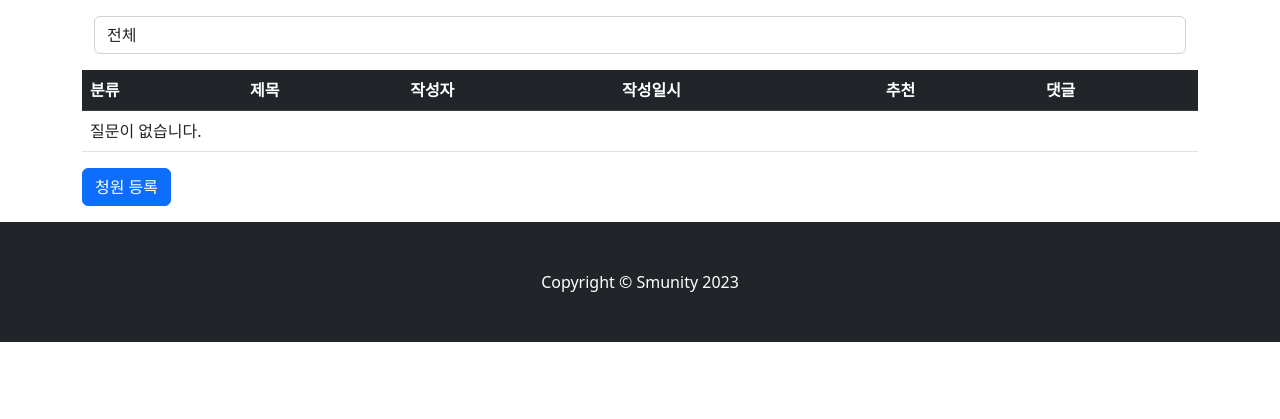
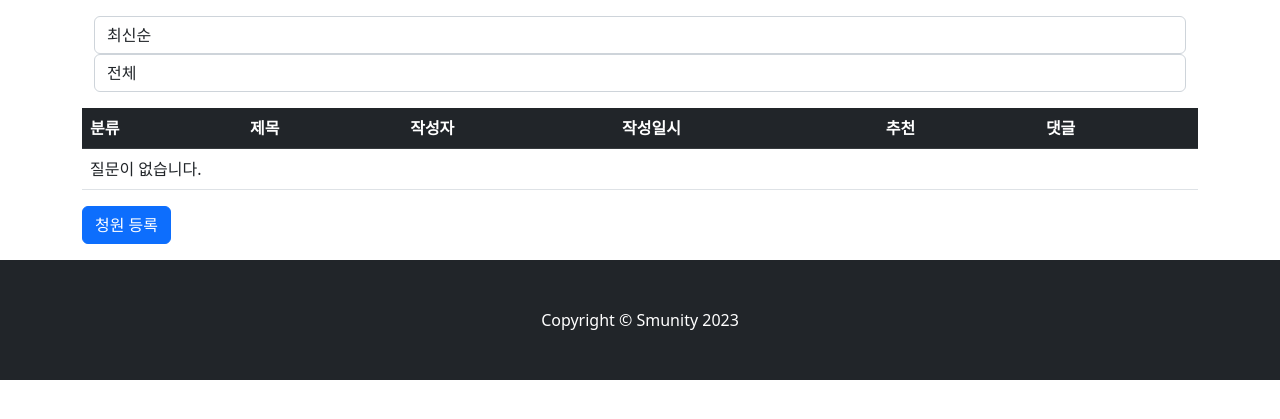
Before and after one commit to smu-nity/SMU-Petition, a Django app: page /core/ in a window 1280 px wide. Shown: the part 70-489 px from the top of the page. Run offline with Django 4.2, Linux system fonts and the light colour scheme; data that the repository does not hold is empty; some libraries are stand-ins or nearby versions.

Commit message:
feat: 정렬 - 최신순, 만료임박순 (#34)

```diff
--- a/core/views.py
+++ b/core/views.py
@@ -13,10 +13,13 @@ def home(request):
 
 
 def index(request):
-    question_list = Question.objects.order_by('-create_date')
+    sort_dic = {'0': '-create_date', '1': 'create_date'}
+    question_list = Question.objects.all()
     category = request.GET.get('category', '0')
+    sort = request.GET.get('sort', '0')
     if category != '0':
         question_list = question_list.filter(category=int(category))
+    question_list = question_list.order_by(sort_dic[sort])
     context = {'question_list': question_list}
     return render(request, 'core/question_list.html', context)
 
--- a/templates/core/question_list.html
+++ b/templates/core/question_list.html
@@ -2,6 +2,11 @@
 {% block content %}
     <div class="container my-3">
         <div class="container my-3">
+            <select class="form-control" name="sort" id="sort" onchange="changeSort()">
+              <option value="0">최신순</option>
+              <option value="1">만료임박순</option>
+              <option value="2">동의순</option>
+            </select>
             <select class="form-control" name="category" id="category" onchange="changeValue()">
               <option value="0">전체</option>
               <option value="1">학사</option>
@@ -60,6 +65,14 @@
         params.set("category", value.options[value.selectedIndex].value);
         window.open(location.pathname + '?' + params, '_self');
     }
+
+    function changeSort() {
+        var value = document.getElementById("sort");
+        let params = new URLSearchParams(location.search);
+        params.set("sort", value.options[value.selectedIndex].value);
+        window.open(location.pathname + '?' + params, '_self');
+    }
+
     function searchParam(key) {
       return new URLSearchParams(location.search).get(key);
     }
```
